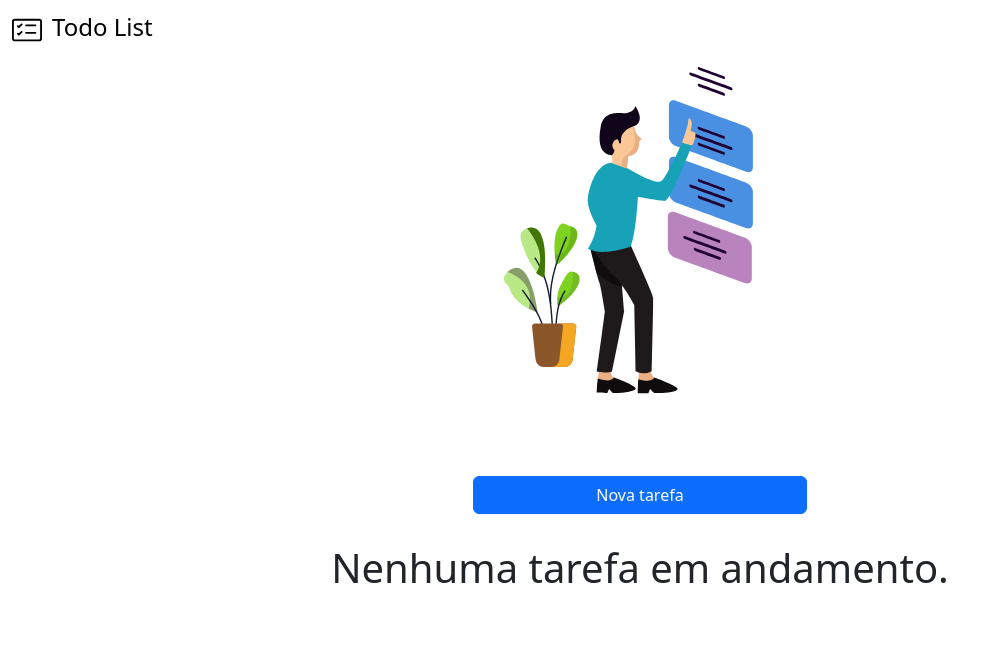
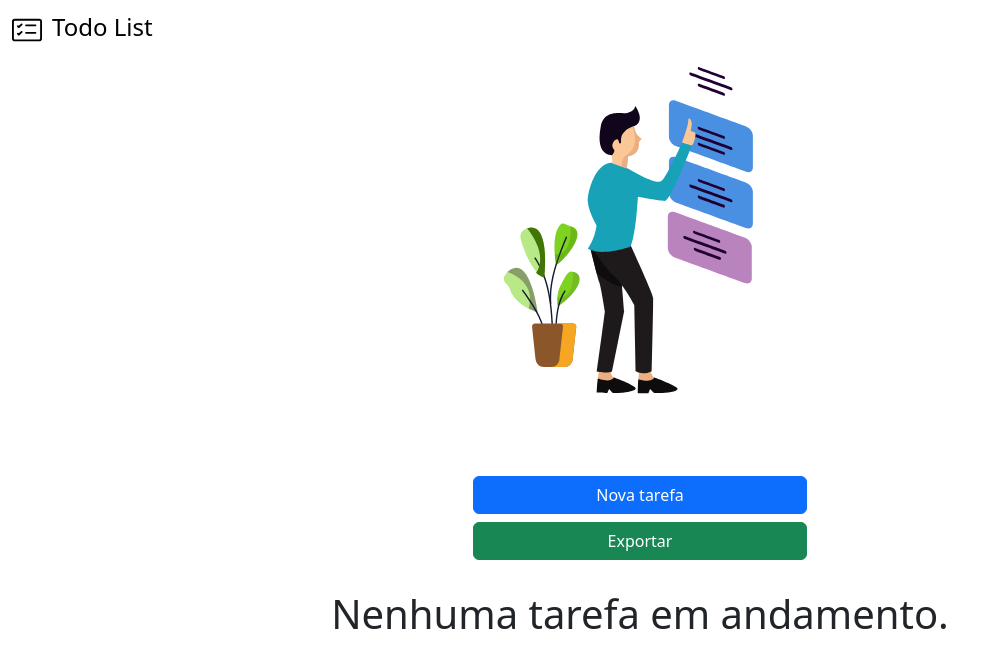
Before and after one commit to geanderson-062/Todo_list, a React (Create React App) app: page / in a window 1280 px wide. Shown: the top 668 px of the page, without its empty margins (0-997 px from the left). Built offline with nearby package versions, Linux system fonts and the light colour scheme.

Commit message:
exporting tasks in txt format

```diff
--- a/src/Components/Tasklist.jsx
+++ b/src/Components/Tasklist.jsx
@@ -155,6 +155,45 @@ export default function Search() {
     });
   }, []);
 
+  // Função para exportar a lista de tarefas em um arquivo de texto
+  const exportarListaTarefas = () => {
+    // Verifica se a lista de tarefas está vazia
+    if (tarefas.length === 0) {
+      Swal.fire({
+        title: "Lista Vazia",
+        text: "A lista de tarefas está vazia. Não há nada para exportar.",
+        icon: "warning",
+        confirmButtonText: "Ok",
+        confirmButtonColor: "#0D6EFD",
+      });
+      return;
+    }
+
+    // Cria o conteúdo do arquivo de texto
+    const conteudo = tarefas
+      .map((tarefa, index) => {
+        return `${nomeTarefa[index]} - ${tarefa} - ${data[index]}\n`;
+      })
+      .join("");
+
+    // Cria um objeto Blob com o conteúdo do arquivo de texto
+    const blob = new Blob([conteudo], { type: "text/plain;charset=utf-8" });
+
+    // Cria um objeto URL para o Blob
+    const url = window.URL.createObjectURL(blob);
+
+    // Cria um elemento de âncora para fazer o download do arquivo
+    const a = document.createElement("a");
+    a.href = url;
+    a.download = "lista_de_tarefas.txt";
+
+    // Clica automaticamente no link de download
+    a.click();
+
+    // Libera o objeto URL
+    window.URL.revokeObjectURL(url);
+  };
+
   return (
     <div className="container">
       <div className="d-grid gap-2 col-6 mx-auto" style={{ marginTop: 50 }}>
@@ -166,6 +205,14 @@ export default function Search() {
           style={{ marginLeft: "20%", marginRight: "20%" }}
         >
           Nova tarefa
+        </button>
+        <button
+          type="button"
+          className="btn btn-success"
+          onClick={exportarListaTarefas}
+          style={{ marginLeft: "20%", marginRight: "20%" }}
+        >
+          Exportar
         </button>
       </div>
 
```
